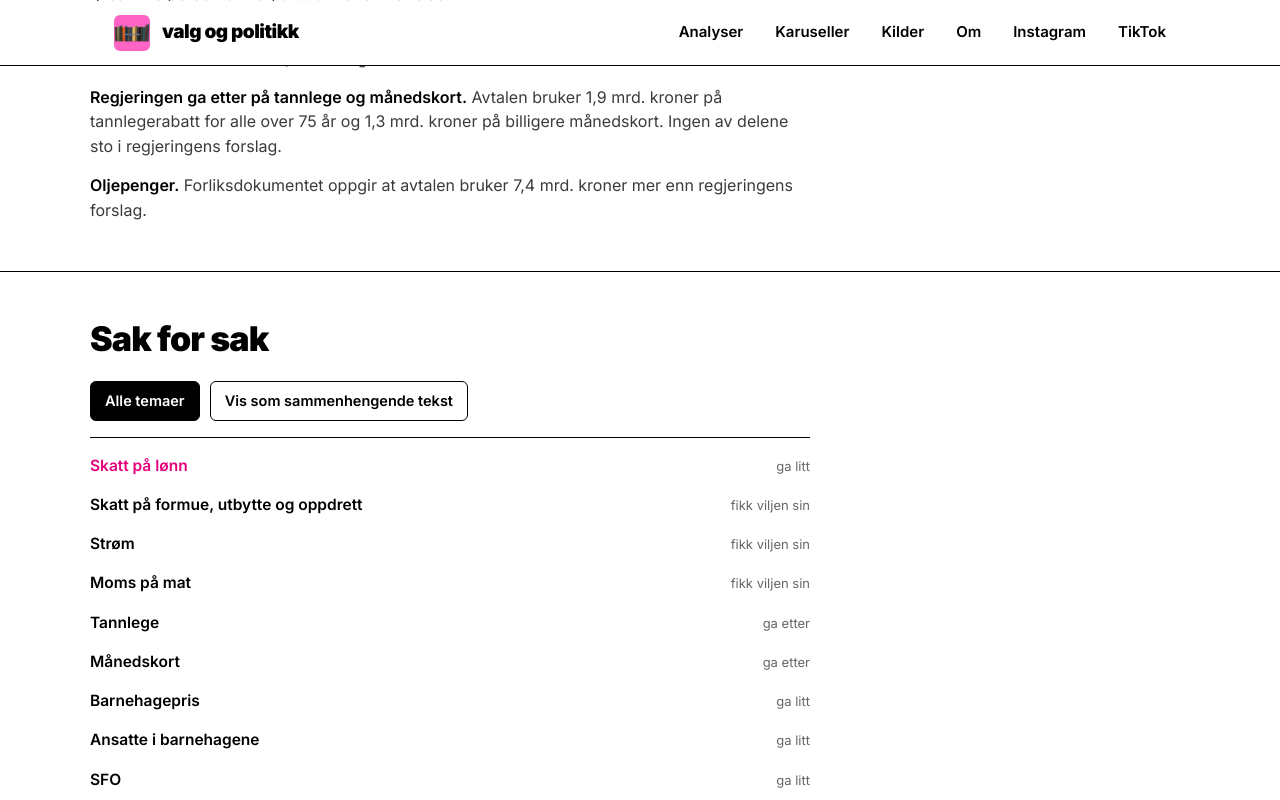
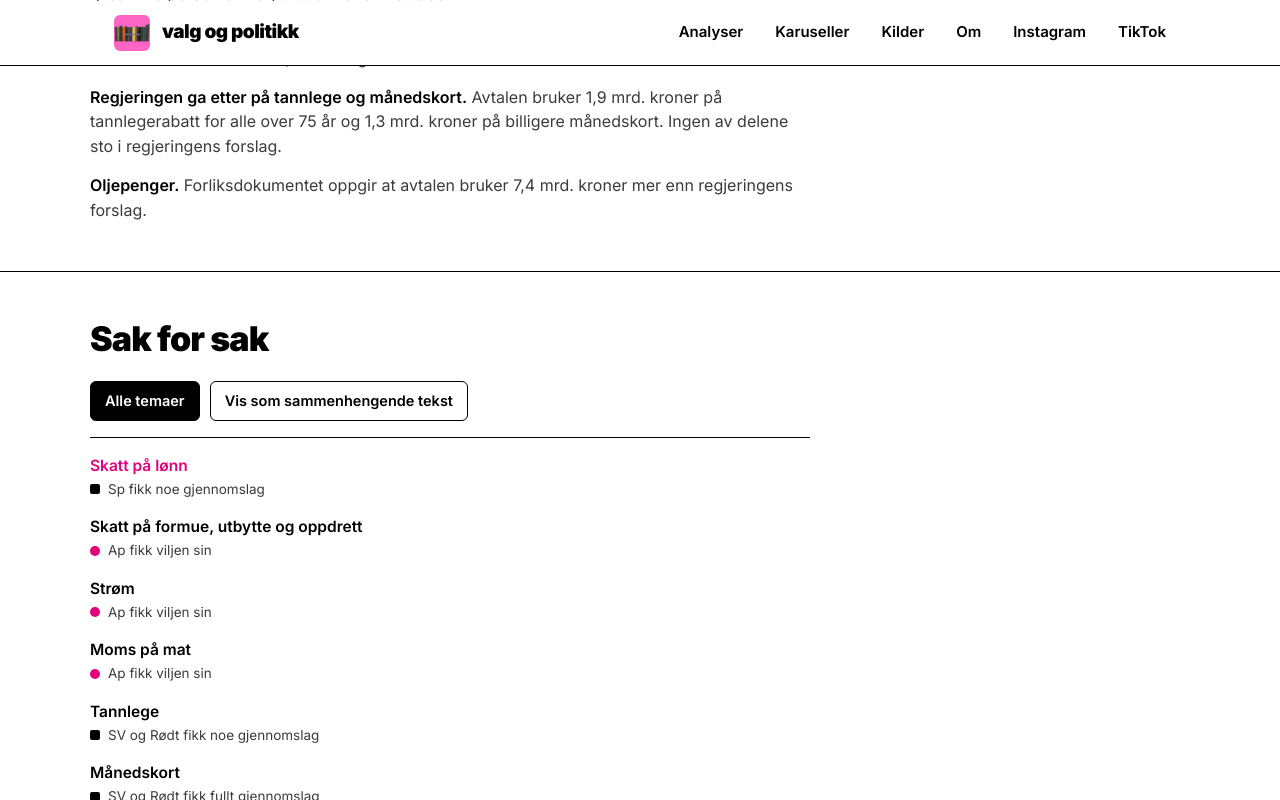
Before and after one commit to gautery/valgogpolitikk-nettside, a Next.js app: page /statsbudsjett/partiene/avtalen in a window 1280 px wide. Both pictures are taken after a click on the button "Alle temaer". Shown: the part 940-1740 px from the top of the page. Built offline with nearby package versions, Linux system fonts and the light colour scheme.

Commit message:
Budsjettavtalen: oversikten sier hvem som fikk viljen sin i hver sak
Co-Authored-By: Claude Fable 5.2 <noreply@anthropic.com>
Claude-Session: https://claude.ai/code/session_01AmqVdKfAJGdtvPMZ2eSfx2

```diff
--- a/src/app/(site)/statsbudsjett/partiene/avtalen/page.tsx
+++ b/src/app/(site)/statsbudsjett/partiene/avtalen/page.tsx
@@ -105,9 +105,8 @@ export default function AvtaleSide() {
           <div className="max-w-[720px] space-y-4 text-[15.5px] leading-[1.6] text-text-secondary">
             <h2 className="font-display text-[26px] text-black">Slik har vi gjort det</h2>
             <p>
-              «Regjeringen fikk viljen sin» betyr at avtalen ikke endrer regjeringens forslag, selv om andre partier
-              ville det. «Regjeringen ga litt» betyr at avtalen går et stykke i retning av de andre partiene.
-              «Regjeringen ga etter» betyr at avtalen har med et tiltak regjeringen ikke hadde foreslått.
+              «Ap fikk viljen sin» betyr at avtalen ikke endrer regjeringens forslag, selv om andre partier ville
+              det. Ellers står det hvilke partier som fikk noe eller fullt gjennomslag for det de foreslo.
             </p>
             <p>
               Vi har sammenlignet avtalen med det hvert parti foreslo i sitt eget alternative statsbudsjett. «Fikk
--- a/src/components/partibudsjett/Avtale.tsx
+++ b/src/components/partibudsjett/Avtale.tsx
@@ -19,19 +19,33 @@ const UTFALL: Record<Utfall, { tekst: string; klasse: string }> = {
   delvis: { tekst: "Fikk noe", klasse: "border-black bg-white text-black" },
   ikke: { tekst: "Fikk ikke", klasse: "border-border bg-surface text-text-muted" },
 };
-const REG: Record<RegUtfall, string> = {
-  holdt: "Regjeringen fikk viljen sin",
-  litt: "Regjeringen ga litt",
-  etter: "Regjeringen ga etter",
-};
+const REKKEFOLGE = ["Sp", "SV", "Rødt"];
+const liste = (a: string[]) => a.join(", ").replace(/, ([^,]*)$/, " og $1");
+
+// Hvem vant saken: Ap når avtalen lar regjeringens forslag stå, ellers partiene som fikk noe.
+function vinner(s: AvtaleSak): { ap: boolean; tekst: string } {
+  const med = (u: Utfall) =>
+    s.krav.filter((k) => k.utfall === u).map((k) => k.parti).sort((a, b) => REKKEFOLGE.indexOf(a) - REKKEFOLGE.indexOf(b));
+  const fullt = med("fikk");
+  const noe = med("delvis");
+  if (s.regjeringen_utfall === "holdt" || fullt.length + noe.length === 0) return { ap: true, tekst: "Ap fikk viljen sin" };
+  const deler = [];
+  if (fullt.length) deler.push(`${liste(fullt)} fikk fullt gjennomslag`);
+  if (noe.length) deler.push(`${liste(noe)} fikk noe gjennomslag`);
+  return { ap: false, tekst: deler.join(". ") };
+}
+
+function Prikk({ ap }: { ap: boolean }) {
+  return <span aria-hidden="true" className={`h-[10px] w-[10px] shrink-0 ${ap ? "rounded-full bg-accent" : "rounded-[2px] bg-black"}`} />;
+}
 
 function Kort({ s, overskrift }: { s: AvtaleSak; overskrift: React.ReactNode }) {
   return (
     <>
       {overskrift}
       <p className="mt-3 flex items-center gap-2 text-[15px] font-semibold text-black">
-        <span aria-hidden="true" className="h-[10px] w-[10px] shrink-0 rounded-full bg-accent" />
-        {REG[s.regjeringen_utfall]}
+        <Prikk ap={vinner(s).ap} />
+        {vinner(s).tekst}
       </p>
       <p className="mt-3 text-[16.5px] leading-[1.5] text-black">
         <strong className="font-semibold">Avtalen:</strong> {s.avtalen}
@@ -84,9 +98,12 @@ export default function Avtale({ saker }: { saker: AvtaleSak[] }) {
         <ol className="border-b border-black py-2">
           {saker.map((s, i) => (
             <li key={s.tittel}>
-              <button type="button" onClick={() => gaTil(i)} className={`flex w-full items-baseline justify-between gap-4 py-2 text-left ${FOKUS}`}>
-                <span className={`text-[15.5px] font-semibold ${!tekst && i === nr ? "text-accent" : "text-black"}`}>{s.tittel}</span>
-                <span className="shrink-0 text-[13px] text-text-muted">{REG[s.regjeringen_utfall].replace("Regjeringen ", "")}</span>
+              <button type="button" onClick={() => gaTil(i)} className={`block w-full py-2 text-left ${FOKUS}`}>
+                <span className={`block text-[15.5px] font-semibold ${!tekst && i === nr ? "text-accent" : "text-black"}`}>{s.tittel}</span>
+                <span className="mt-0.5 flex items-center gap-2 text-[13.5px] text-text-secondary">
+                  <Prikk ap={vinner(s).ap} />
+                  {vinner(s).tekst}
+                </span>
               </button>
             </li>
           ))}
```
Also changed, not shown: 1 other file (tests, documents, lock files or other folders).
